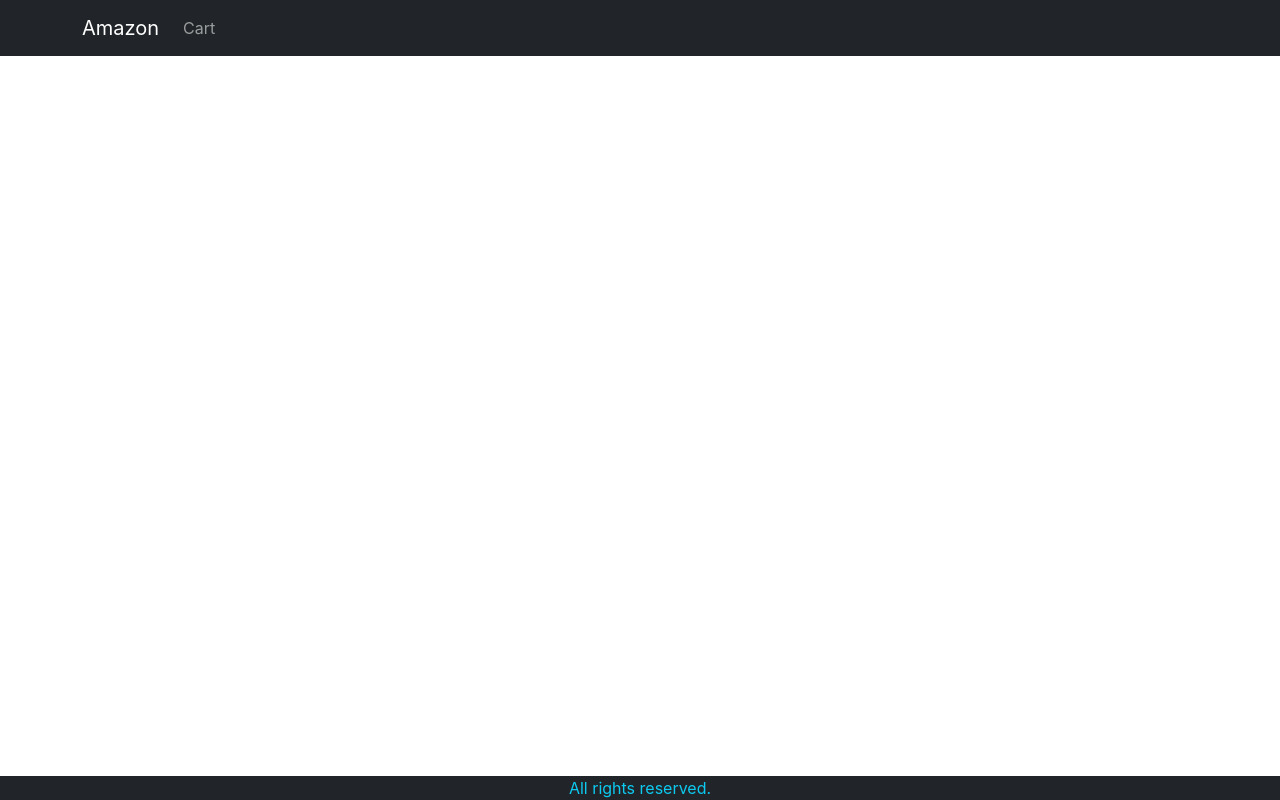
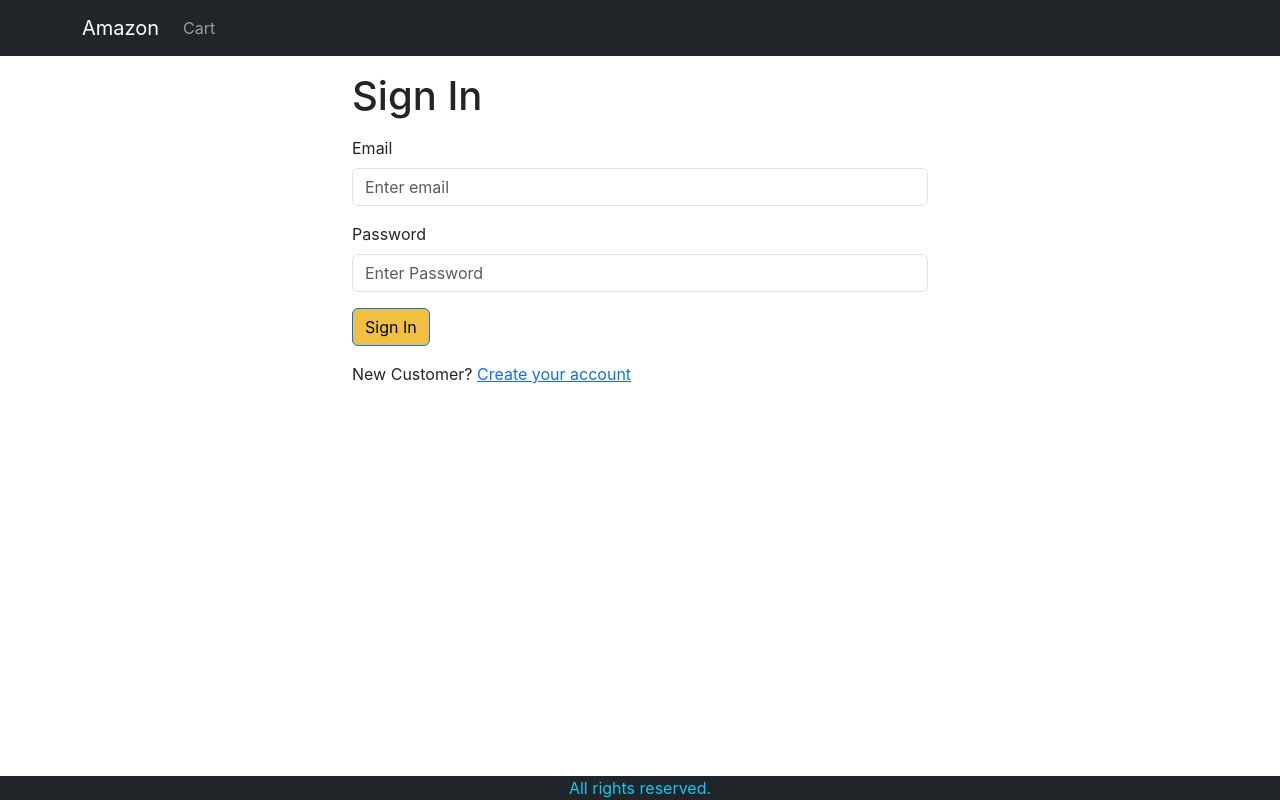
Before and after one commit to Shital769/amazon, a React (Create React App) app in the folder frontend/: page /signin in a window 1280 px wide. Built offline with nearby package versions, Linux system fonts and the light colour scheme.

Commit message:
created signin screen

```diff
--- a/frontend/src/App.js
+++ b/frontend/src/App.js
@@ -8,6 +8,7 @@
 import HomeScreen from "./screens/HomeScreen";
 import ProductScreen from "./screens/ProductScreen";
 import CartScreen from "./screens/CartScreen";
+import SigninScreen from "./screens/SigninScreen";
 
 function App() {
   const { state } = useContext(Store);
@@ -39,6 +40,7 @@
             <Routes>
               <Route path="/product/:slug" element={<ProductScreen />} />
               <Route path="/cart" element={<CartScreen />} />
+              <Route path="/signin" element={<SigninScreen />} />
               <Route path="/" element={<HomeScreen />} />
             </Routes>
           </Container>
--- a/frontend/src/index.css
+++ b/frontend/src/index.css
@@ -51,3 +51,7 @@
 .img-thumbnail {
   height: 80px;
 }
+
+.small-container {
+  max-width: 600px;
+}
--- /dev/null
+++ b/frontend/src/screens/SigninScreen.js
@@ -0,0 +1,37 @@
+import React from "react";
+import { Button, Container, Form } from "react-bootstrap";
+import { Helmet } from "react-helmet-async";
+import { Link, useLocation } from "react-router-dom";
+
+const SigninScreen = () => {
+  const { search } = useLocation();
+  const redirectInUrl = new URLSearchParams(search).get("redirect");
+  const redirect = redirectInUrl ? redirectInUrl : "/";
+  return (
+    <Container className="small-container">
+      <Helmet>
+        <title>Sign In</title>
+      </Helmet>
+      <h1 className="my-3">Sign In</h1>
+      <Form>
+        <Form.Group className="mb-3" controlId="email">
+          <Form.Label>Email</Form.Label>
+          <Form.Control type="email" placeholder="Enter email" required />
+        </Form.Group>
+        <Form.Group className="mb-3" controlId="password">
+          <Form.Label>Password</Form.Label>
+          <Form.Control type="password" placeholder="Enter Password" required />
+        </Form.Group>
+        <div className="mb-3">
+          <Button type="submit">Sign In</Button>
+        </div>
+        <div className="mb-3">
+          New Customer?{" "}
+          <Link to={`/signup/redirect=${redirect}`}>Create your account</Link>
+        </div>
+      </Form>
+    </Container>
+  );
+};
+
+export default SigninScreen;
```
Also changed, not shown: 1 other file (tests, documents, lock files or other folders).
